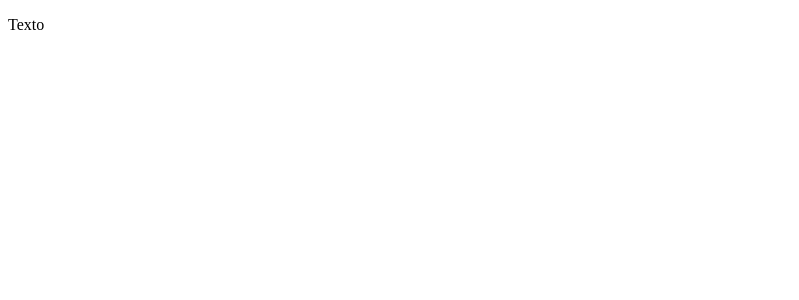
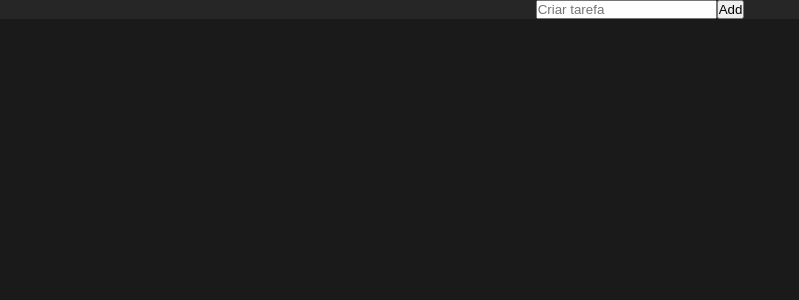
Before and after one commit to plmandreza/todo-list, a React (Vite) app: page / in a window 1280 px wide. Shown: the top 300 px of the page, without its empty margins (0-799 px from the left). Built offline with nearby package versions, Linux system fonts and the light colour scheme; the HTML template or start-up script is replaced by a standard one.

Commit message:
add form and styles

```diff
--- a/package.json
+++ b/package.json
@@ -10,10 +10,13 @@
     "preview": "vite preview"
   },
   "dependencies": {
+    "feather-icons": "^4.29.1",
+    "feather-icons-react": "^0.7.0",
     "react": "^18.2.0",
     "react-dom": "^18.2.0"
   },
   "devDependencies": {
+    "@types/feather-icons": "^4.29.4",
     "@types/react": "^18.2.66",
     "@types/react-dom": "^18.2.22",
     "@typescript-eslint/eslint-plugin": "^7.2.0",
--- a/src/App.tsx
+++ b/src/App.tsx
@@ -1,11 +1,12 @@
 import { Header } from "./components/Header"
+import "./global.css"
 
 function App() {
   return (
     <>
       <Header/>
     </>
-  ) // /> -> não recebe Children
+  )
 }
 
 export default App
--- /dev/null
+++ b/src/components/Header/Header.module.css
@@ -0,0 +1,12 @@
+.header {
+    display: flex;
+    align-items: center;
+    justify-content: center;
+    background-color: #262626;
+}
+
+.newTask {
+    padding: 0 1rem;
+    gap: 0.5rem;
+    width: 100%;
+}
--- a/src/components/Header/index.tsx
+++ b/src/components/Header/index.tsx
@@ -1,7 +1,12 @@
+import styles from "./Header.module.css"
+
 export function Header() {
     return(
-        <header>
-            <p>Texto</p>
+        <header className={styles.header}>
+            <form>
+                <input type="text" placeholder="Criar tarefa" />
+                <button>Add</button>
+            </form>
         </header>
     )
 }
--- /dev/null
+++ b/src/global.css
@@ -0,0 +1,9 @@
+* {
+    margin: 0;
+    padding: 0;
+    box-sizing: border-box;
+}
+
+body {
+    background-color: #1A1A1A;
+}
```
Also changed, not shown: global.css (deleted), src/components/Header/styles.module.css (deleted), 1 other file (tests, documents, lock files or other folders).
